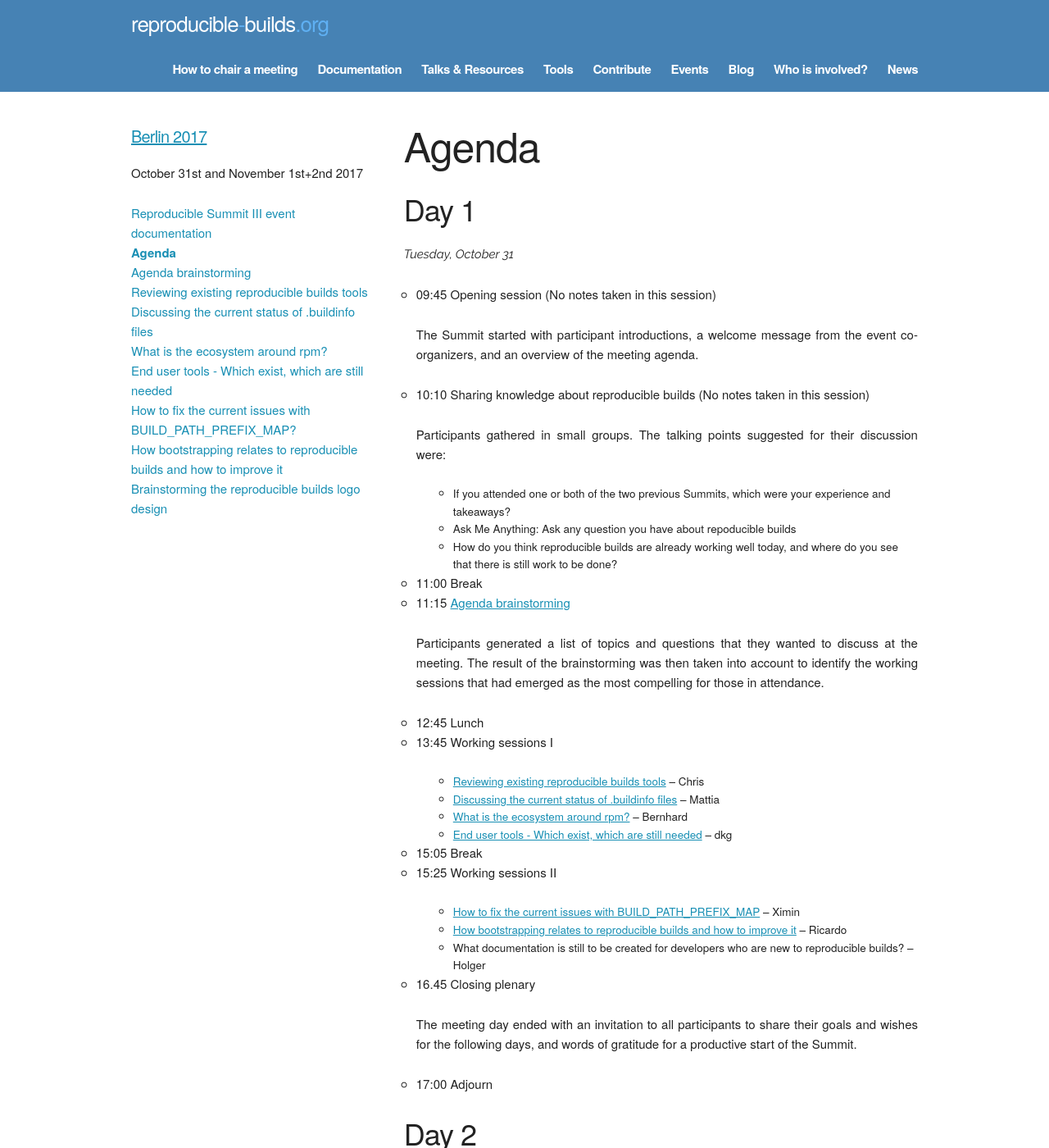
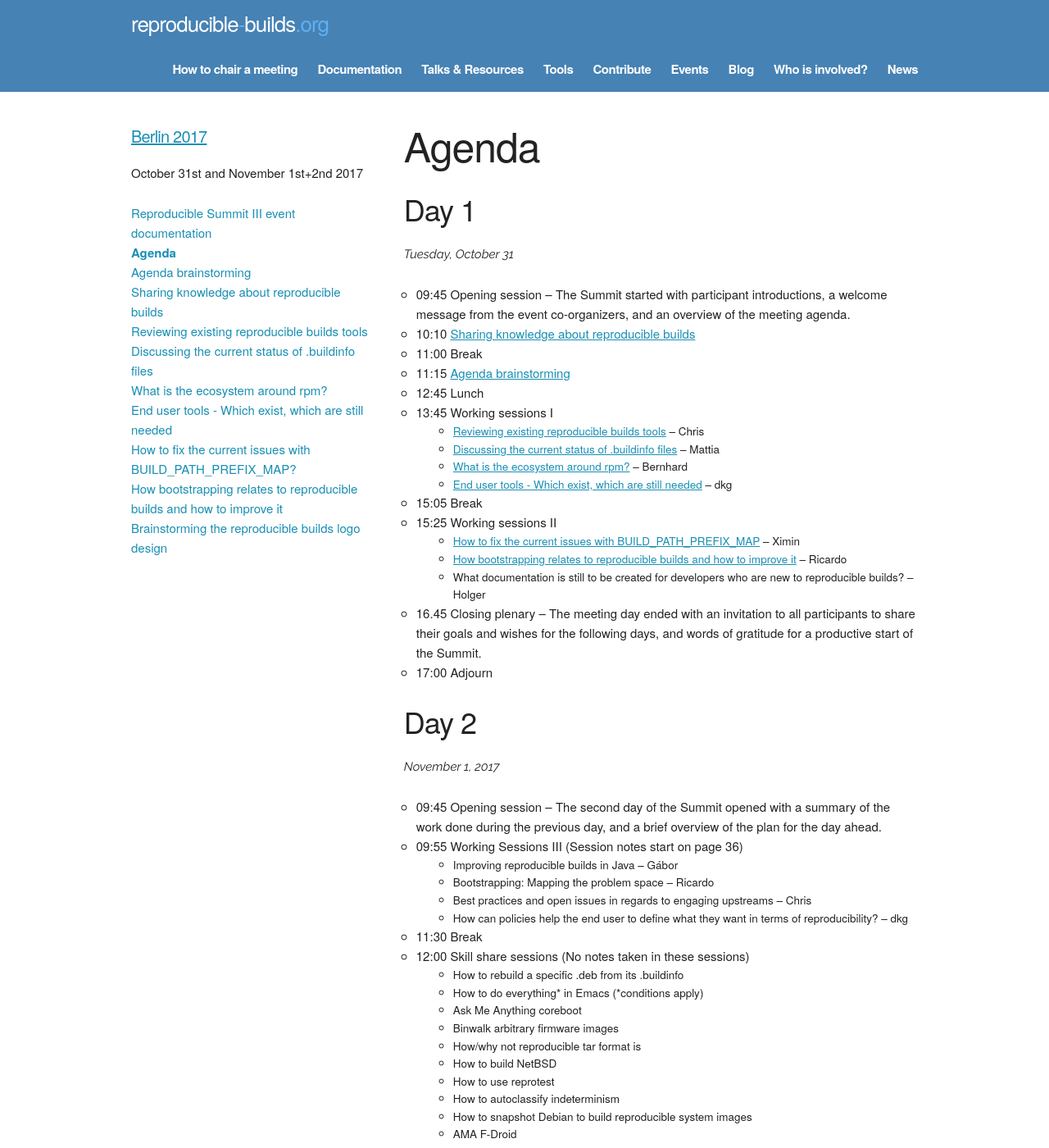
Before and after one commit to prototypefund/reproducible-website, a Jekyll site: the page built from _events/berlin2017/agenda.md, in a window 1280 px wide and 1400 px high. Shown: the whole window at 82% size. Built offline with Jekyll 4.4.1, drawn with Linux system fonts in a browser that asks for light colours; some web fonts are replaced; some of the changed text lies outside the part shown.

Commit message:
rws3: move more agenda items out into sub-pages and rm extraneous spaces

```diff
--- a/_events/berlin2017/agenda.md
+++ b/_events/berlin2017/agenda.md
@@ -12,36 +12,22 @@ Day 1
 *Tuesday, October 31*
 
 
-*   09:45 Opening session (No notes taken in this session)
-
-    The Summit started with participant introductions, a welcome message from the event co-organizers, and an overview of the meeting agenda.
-*   10:10 Sharing knowledge about reproducible builds (No notes taken in this session)
-
-    Participants gathered in small groups. The talking points suggested for their discussion were:
-
-    * If you attended one or both of the two previous Summits, which were your experience and takeaways?
-    * Ask Me Anything: Ask any question you have about repoducible builds
-    * How do you think reproducible builds are already working well today, and where do you see that there is still work to be done?
+*   09:45 Opening session – The Summit started with participant introductions, a welcome message from the event co-organizers, and an overview of the meeting agenda.
+*   10:10 [Sharing knowledge about reproducible builds]({{ "/events/berlin2017/sharingknowledge/" | prepend: site.baseurl }})
 *   11:00 Break
 *   11:15 [Agenda brainstorming]({{ "/events/berlin2017/agendabrainstorming/" | prepend: site.baseurl }})
-
-    Participants generated a list of topics and questions that they wanted to discuss at the meeting. The result of the brainstorming was then taken into account to identify the working sessions that had emerged as the most compelling for those in attendance.
 *   12:45 Lunch
 *   13:45 Working sessions I
-
     * [Reviewing existing reproducible builds tools]({{ "/events/berlin2017/existingtools/" | prepend: site.baseurl }}) – Chris
     * [Discussing the current status of .buildinfo files]({{ "/events/berlin2017/statusbuildinfofiles/" | prepend: site.baseurl }}) – Mattia
     * [What is the ecosystem around rpm?]({{ "/events/berlin2017/ecosystemrpm/" | prepend: site.baseurl }}) – Bernhard
     * [End user tools - Which exist, which are still needed]({{ "/events/berlin2017/usertools/" | prepend: site.baseurl }}) – dkg
 *   15:05 Break
 *   15:25 Working sessions II
-
     * [How to fix the current issues with BUILD_PATH_PREFIX_MAP]({{ "/events/berlin2017/buildpathprefixmap/" | prepend: site.baseurl }}) – Ximin
     * [How bootstrapping relates to reproducible builds and how to improve it]({{ "/events/berlin2017/bootstrapping/" | prepend: site.baseurl }}) – Ricardo
     * What documentation is still to be created for developers who are new to reproducible builds? – Holger
-*   16.45 Closing plenary
-
-    The meeting day ended with an invitation to all participants to share their goals and wishes for the following days, and words of gratitude for a productive start of the Summit.
+*   16.45 Closing plenary – The meeting day ended with an invitation to all participants to share their goals and wishes for the following days, and words of gratitude for a productive start of the Summit.
 *   17:00 Adjourn
 
 
@@ -51,9 +37,7 @@ Day 2
 *November 1, 2017*
 
 
-*   09:45 Opening session (No notes taken in this session)
-
-    The second day of the Summit opened with a summary of the work done during the previous day, and a brief overview of the plan for the day ahead.
+*   09:45 Opening session – The second day of the Summit opened with a summary of the work done during the previous day, and a brief overview of the plan for the day ahead.
 *   09:55 Working Sessions III (Session notes start on page 36)
     * Improving reproducible builds in Java – Gábor
     * Bootstrapping: Mapping the problem space – Ricardo
@@ -79,9 +63,7 @@ Day 2
     * How to preserve software integrity in different legal contexts? – dkg
     * Marketing: Why is it valuable to support the reproducible builds work and who is our audience? – Beatrice
 *   14.45 Break
-*   15:00 Closing plenary
-
-    The day was brought to a close with the invitation to share proposals for the next day's working sessions, and the invitation to use the meeting space to hack together during the rest of the afternoon.
+*   15:00 Closing plenary – The day was brought to a close with the invitation to share proposals for the next day's working sessions, and the invitation to use the meeting space to hack together during the rest of the afternoon.
 *   15:20 Adjourn
 *   15:20 – 17:30 Hack time
 
@@ -91,9 +73,7 @@ Day 3
 *November 2, 2017*
 
 
-*   09:45 Opening session (No notes taken in this session)
-
-    The final day of the Summit opened with the encouragement to focus the last day of the meeting on drafting action plans to be carried out during the following weeks and months.
+*   09:45 Opening session – The final day of the Summit opened with the encouragement to focus the last day of the meeting on drafting action plans to be carried out during the following weeks and months.
 *   10:05 Working sessions V (Session notes start on page 58)
     * Defining terminology: reproducible, bootstrap<span style="background-color:transparent;">pable, reliable – Timothy</span>
     * SOURCE_DATE_EPOCH specification: Overview and improvements needed – Ximin
@@ -113,8 +93,6 @@ Day 3
     * Prioritizing the minimum viable set of tools needed for end users – Ricardo, intrigeri
     * Discussing current status and potential improvements in regards to .buildinfo files for rpm and iso – Marek
     * Brainstorming the reproducible builds logo design – Holger, Brennan
-*   15:30 Closing plenary
-
-    The Summit ended with notes of appreciation for everyone who participated in the meeting and contributed to its success.
+*   15:30 Closing plenary – The Summit ended with notes of appreciation for everyone who participated in the meeting and contributed to its success.
 *   16:00 Adjourn
 *   16:00 – 17:30 Hack time
```
Also changed, not shown: _events/berlin2017/agendabrainstorming.md (+3 -1 lines), _events/berlin2017/sharingknowledge.md (added, +13 -0 lines).
